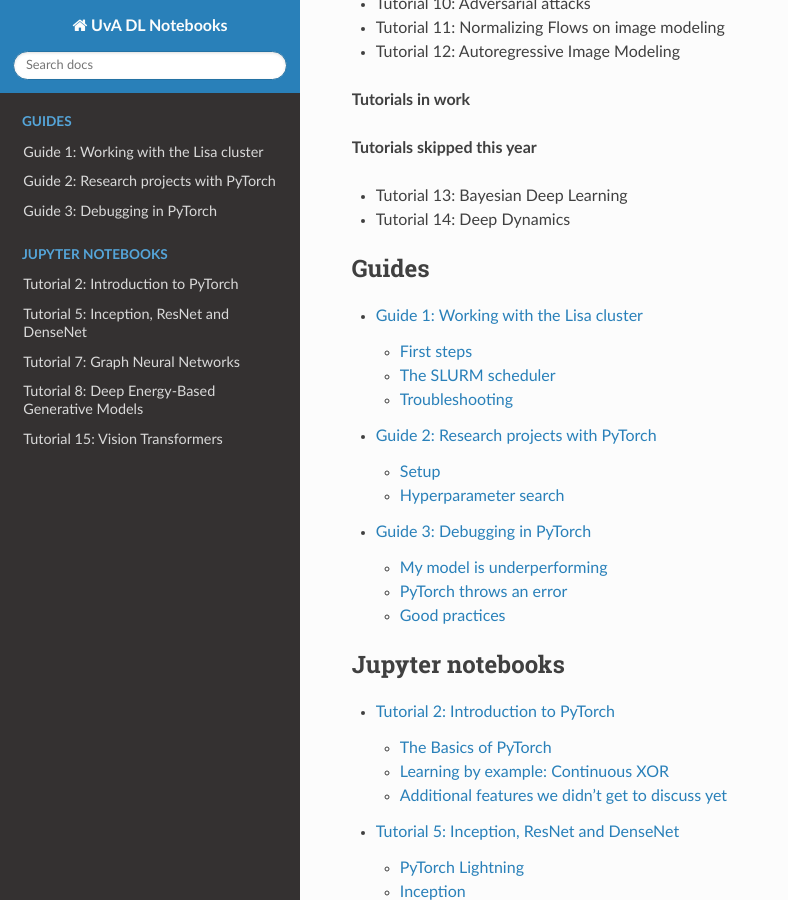
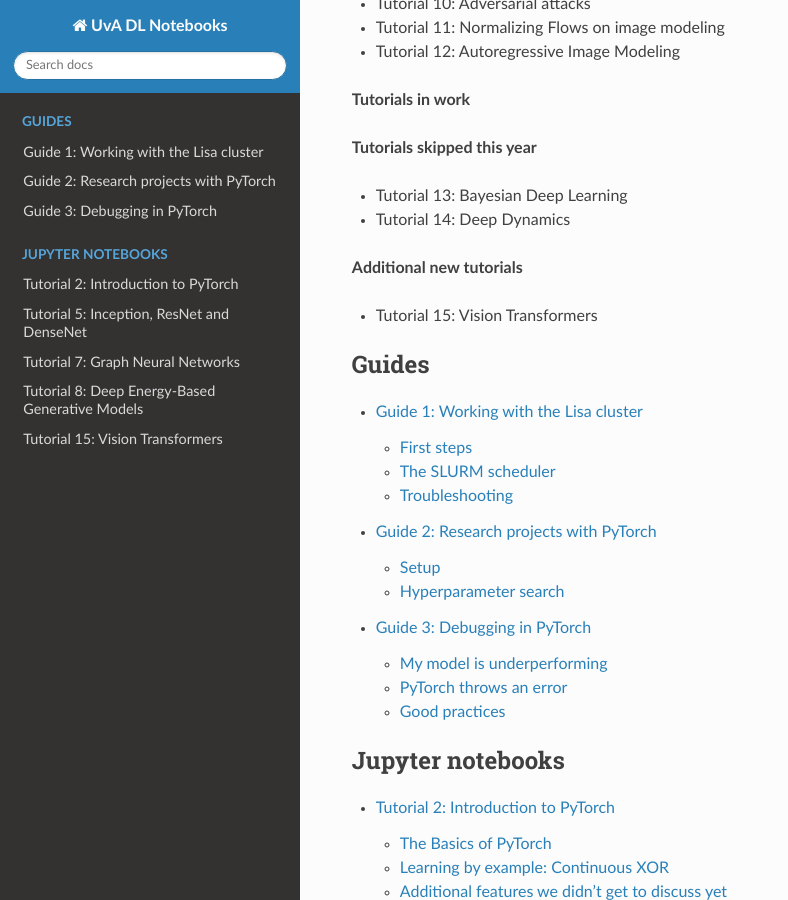
Before and after one commit to phlippe/uvadlc_notebooks, a Sphinx documentation site: the page built from docs/index.rst, in a window 1280 px wide and 900 px high, scrolled down 3320 px. Shown: the whole window, without its empty margins (0-788 px from the left). Built offline with Sphinx 7.4.7 and the Read the Docs theme 2.0.0, drawn with Linux system fonts in a browser that asks for light colours; pages that are not in the unit, such as notebooks, are missing from menus.

Commit message:
Adding Tutorial 15 to index

```diff
--- a/docs/index.rst
+++ b/docs/index.rst
@@ -155,6 +155,10 @@ Not all tutorials have been finished yet, and some are still in the progress of
 - Tutorial 13: Bayesian Deep Learning
 - Tutorial 14: Deep Dynamics
 
+**Additional new tutorials**
+
+- Tutorial 15: Vision Transformers
+
 .. toctree::
    :caption: Guides
    :maxdepth: 2
```
